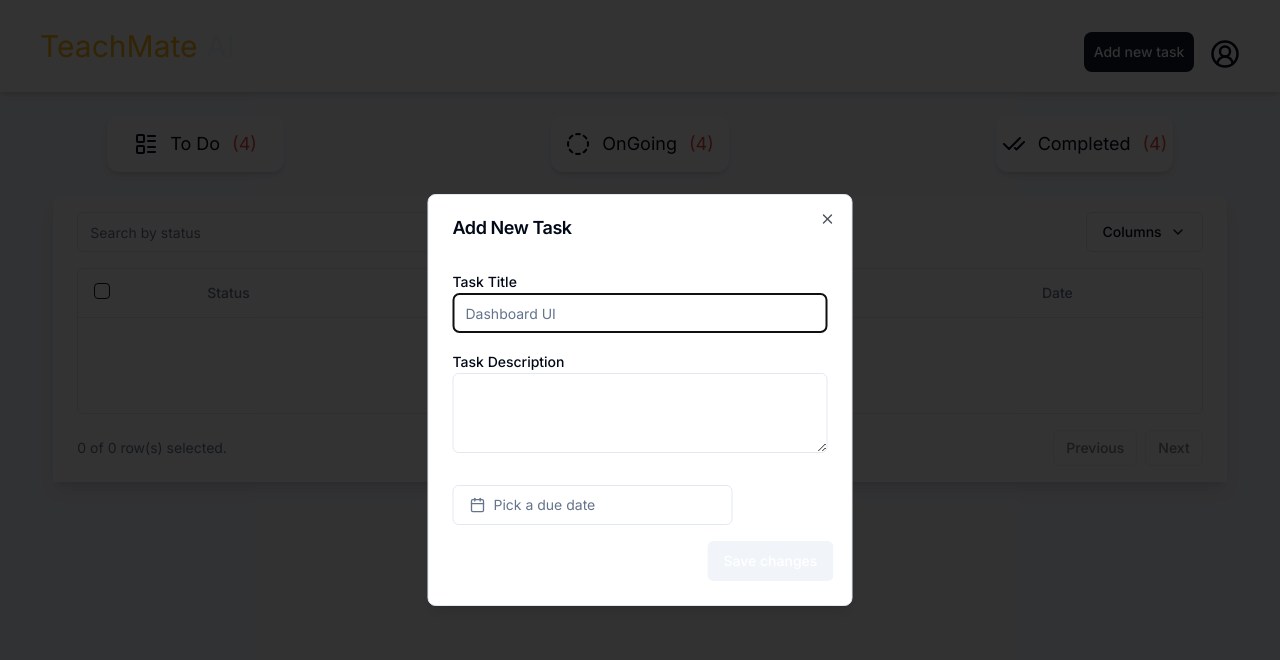
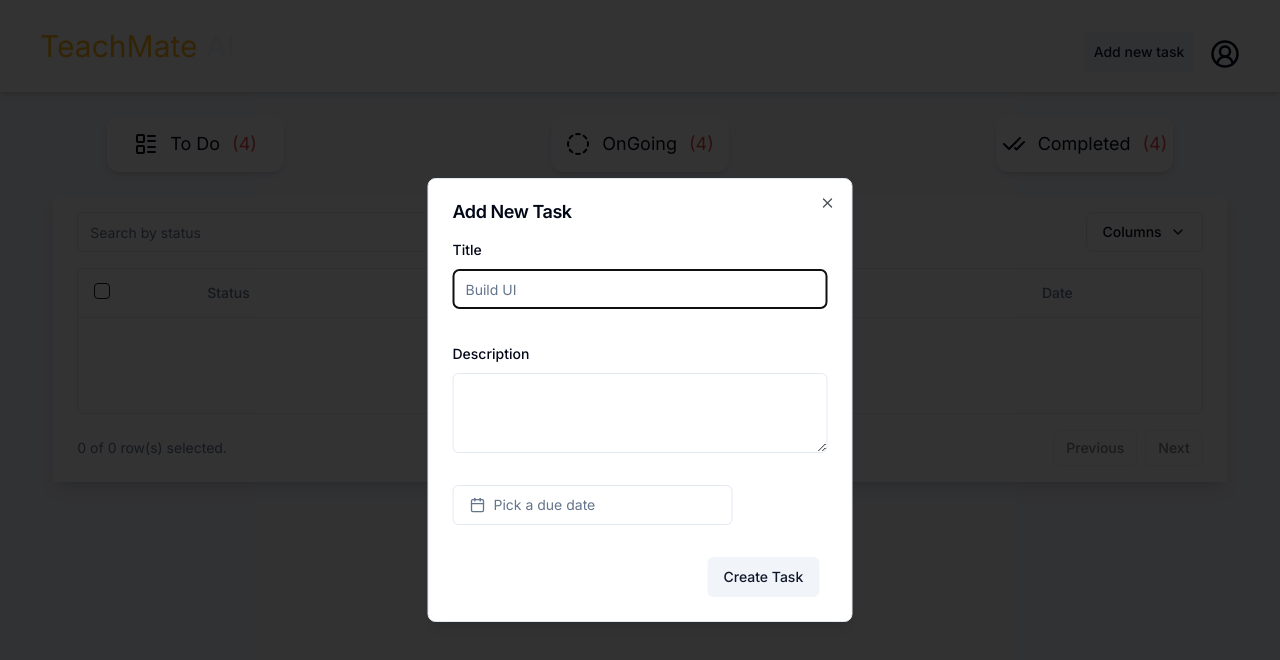
Before and after one commit to okorieonyedikachi/teach-mate-task, a Next.js app: page / in a window 1280 px wide. Both pictures are taken after a click on the button "Add new task". Shown: the top 660 px of the page. Built offline with nearby package versions, Linux system fonts and the light colour scheme.

Commit message:
Feat: Add new task dialog(button and modal)

```diff
--- a/components/AddNewTask.tsx
+++ b/components/AddNewTask.tsx
@@ -1,7 +1,7 @@
-'use client'
-import React, { useState } from 'react'
+"use client";
+import React, { useState } from "react";
 
-import { Button } from "@/components/ui/button"
+import { Button } from "@/components/ui/button";
 import {
   Dialog,
   DialogContent,
@@ -10,55 +10,159 @@ import {
   DialogHeader,
   DialogTitle,
   DialogTrigger,
-} from "@/components/ui/dialog"
-import { Input } from "@/components/ui/input"
-import { Label } from "@/components/ui/label"
-import { PencilLine } from 'lucide-react'
-import { Textarea } from './ui/textarea'
-import DatePicker from './DatePicker'
+} from "@/components/ui/dialog";
+import { Input } from "@/components/ui/input";
+import { Label } from "@/components/ui/label";
+import { CalendarIcon } from "lucide-react";
+import { Calendar } from "@/components/ui/calendar";
+import { Textarea } from "./ui/textarea";
+import DatePicker from "./DatePicker";
+import { useForm } from "react-hook-form";
+import {
+  Form,
+  FormField,
+  FormItem,
+  FormLabel,
+  FormControl,
+  FormDescription,
+  FormMessage,
+} from "./ui/form";
+import z from "zod";
+import { zodResolver } from "@hookform/resolvers/zod";
+import { cn } from "@/lib/utils";
+import {
+  Popover,
+  PopoverTrigger,
+  PopoverContent,
+} from "@radix-ui/react-popover";
+import { format } from "date-fns";
+import { useAppDispatch } from "@/store/hooks";
+import { taskActions } from "@/store/task/taskSlice";
+import { Status } from "@/types";
 
+const formSchema = z.object({
+  title: z.string().min(2, {
+    message: "Must contain at least 2 characters.",
+  }),
+  description: z.string().min(2, {
+    message: "Must contain at least 2 characters.",
+  }),
+  date: z.date({required_error: "Select a date"}),
+});
 export function AddNewTask() {
+  const dispatch = useAppDispatch();
+  const form = useForm<z.infer<typeof formSchema>>({
+    resolver: zodResolver(formSchema),
+    defaultValues: {
+      title: "",
+      description: "",
+      date: undefined,
+    },
+  });
+
+  // 2. Define a submit handler.
+  function onSubmit(values: z.infer<typeof formSchema>) {
+    // Do something with the form values.
+    // ✅ This will be type-safe and validated.
+
+    dispatch(
+      taskActions.addNewTask({
+        ...values,
+        status: Status.Todo,
+      })
+    );
+    form.reset();
+  }
 
   return (
     <Dialog>
       <DialogTrigger asChild>
-        <Button className='rounded-lg text-white w-[110px]'>Add new task</Button>
+        <Button variant={"secondary"} className=" w-[110px]">
+          Add new task
+        </Button>
       </DialogTrigger>
       <DialogContent className="sm:max-w-[425px]">
-        <DialogHeader className='flex'>
+        <DialogHeader className="flex">
           <DialogTitle>Add New Task</DialogTitle>
-          {/* <DialogDescription>
+        </DialogHeader>
+        <Form {...form}>
+          <form onSubmit={form.handleSubmit(onSubmit)} className="space-y-8">
+            <FormField
+              control={form.control}
+              name="title"
+              render={({ field }) => (
+                <FormItem>
+                  <FormLabel>Title</FormLabel>
+                  <FormControl>
+                    <Input placeholder="Build UI" {...field} />
+                  </FormControl>
+                  <FormMessage />
+                </FormItem>
+              )}
+            />
+            <FormField
+              control={form.control}
+              name="description"
+              render={({ field }) => (
+                <FormItem>
+                  <FormLabel>Description</FormLabel>
+                  <FormControl>
+                    <Textarea placeholder="" {...field} />
+                  </FormControl>
+                  <FormMessage />
+                </FormItem>
+              )}
+            />
+            <FormField
+              control={form.control}
+              name="date"
+              render={({ field }) => (
+                <Popover>
+                  <PopoverTrigger asChild>
+                  <FormItem>
+                  <FormControl>
+                  <Button
+                      variant={"outline"}
+                      className={cn(
+                        "w-[280px] justify-start text-left font-normal",
+                        !field.value && "text-muted-foreground"
+                      )}
+                    >
+                      <CalendarIcon className="mr-2 h-4 w-4" />
+                      {field.value ? (
+                        format(field.value, "PPP")
+                      ) : (
+                        <span>Pick a due date</span>
+                      )}
+                    </Button>
+                  </FormControl>
+                  <FormMessage />
+                </FormItem>
 
-          </DialogDescription> */}
-        </DialogHeader>
-        <div className="grid gap-4 py-4">
-          <div className=" items-center gap-4">
-            <Label htmlFor="name" className="text-right">
-              Task Title
-            </Label>
-            <Input
-              id="title"
-              defaultValue=""
-              className="col-span-3"
-              placeholder='Dashboard UI'
+                  </PopoverTrigger>
+                  <PopoverContent className="w-auto p-0">
+                    <Calendar
+                      className="bg-white"
+                      mode="single"
+                      selected={field.value}
+                      onSelect={field.onChange}
+                    />
+                  </PopoverContent>
+                </Popover>
+              )}
             />
-          </div>
-          <div className=" items-center gap-4">
-            <Label htmlFor="name" className="text-right">
-             Task Description
-            </Label>
-            <Textarea/>
-          </div>
-        </div>
-        <DatePicker/>
-        <DialogFooter>
-          <div className='w-[120px] rounded-xl'><Button type="submit" className='bg-secondary text-white'>Save changes</Button></div>
-        </DialogFooter>
+            <DialogFooter>
+              <div className="w-[120px] rounded-xl">
+                <Button type="submit" variant={"secondary"}>
+                  Create Task
+                </Button>
+              </div>
+            </DialogFooter>
+          </form>
+        </Form>
       </DialogContent>
     </Dialog>
-  )
+  );
 }
 
-export default  AddNewTask
-
-// bg-[#FDB515]
+export default AddNewTask;
```
